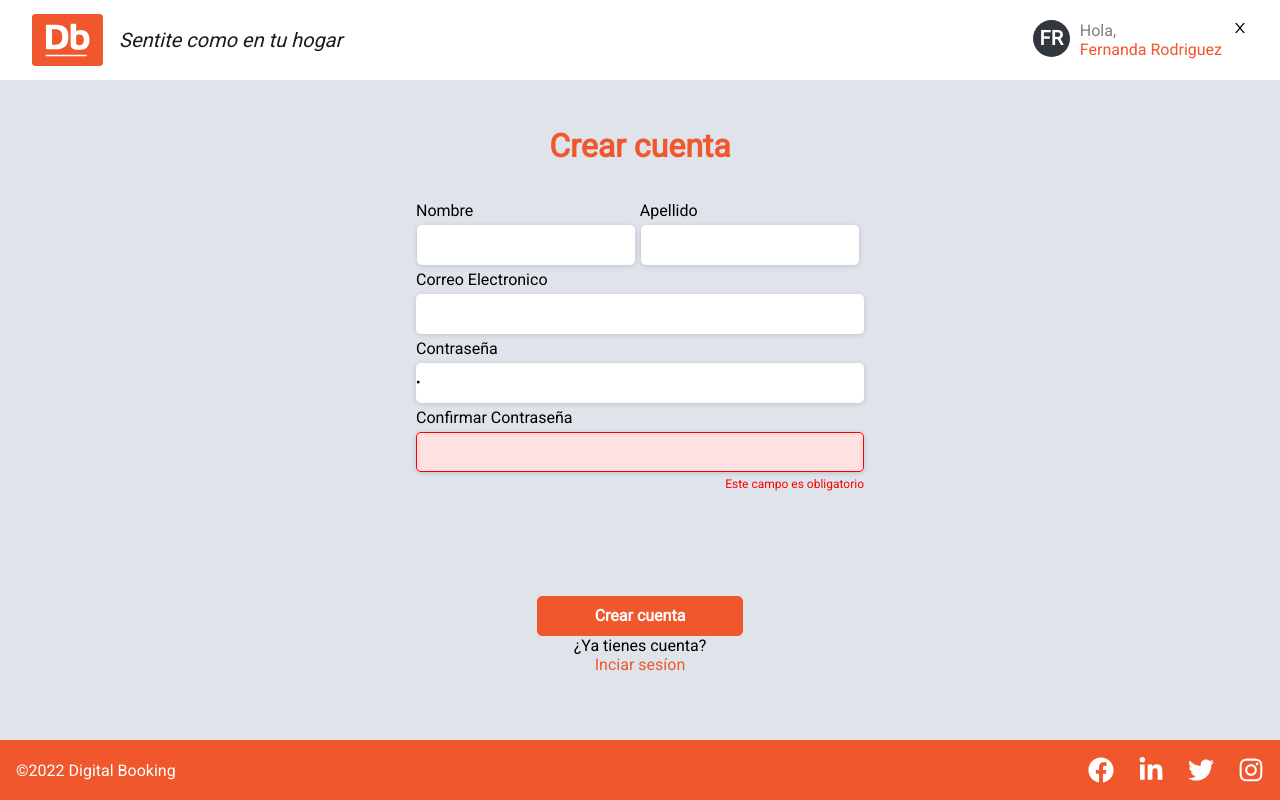
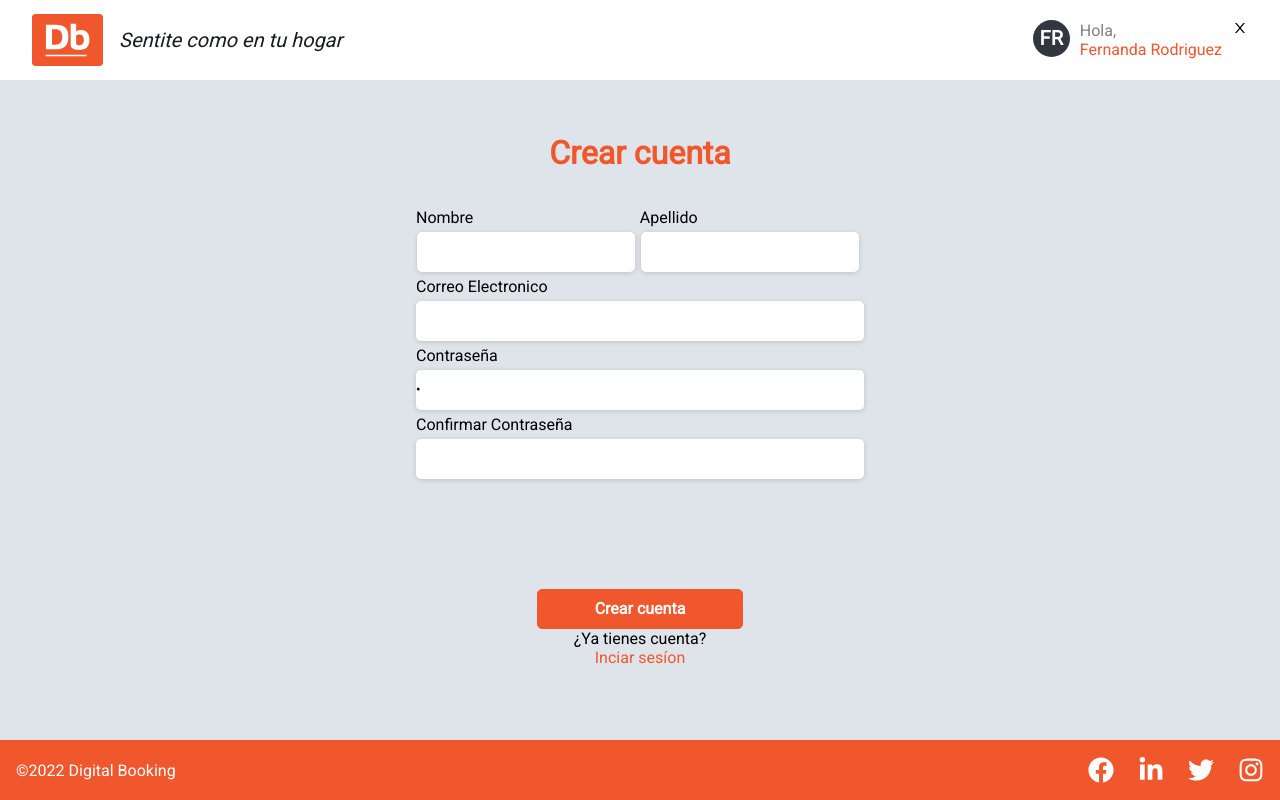
Before and after one commit to rodriguez02fer09/air-bnb, a React (Vite) app: page /register in a window 1280 px wide. Built offline with nearby package versions, Linux system fonts and the light colour scheme.

Commit message:
implementacion validaciones de register

```diff
--- a/package.json
+++ b/package.json
@@ -12,6 +12,7 @@
     "react": "^18.2.0",
     "react-date-range": "^1.4.0",
     "react-dom": "^18.2.0",
+    "react-hook-form": "^7.43.5",
     "react-icons": "^4.7.1",
     "react-router-dom": "6.4.3"
   },
--- a/src/components/DetailCards/DetailCards.jsx
+++ b/src/components/DetailCards/DetailCards.jsx
@@ -26,10 +26,8 @@ const DetailCards = ({
           <div className="detail_category__product">
             <p>{category}</p>
             <div className="detail_category__stars">
-
-                  {renderStarts(star, "#F0572D")}
-                  {renderStarts(5 - star , "#31363F")}
-
+              {renderStarts(star, "#F0572D")}
+              {renderStarts(5 - star, "#31363F")}
             </div>
           </div>
           <div className="detail_category__name">
--- a/src/components/Input/Input.jsx
+++ b/src/components/Input/Input.jsx
@@ -1,14 +1,15 @@
 import React from "react"
 import "../Input/input.css"
 
-const Input = ({label, type, size, value ,name, handlerchange , error = null}) => {
-    const className = error ? 'container-input_error container-input': 'container-input';
+const Input = ({label, type, size, value ,name, handlerchange ,errors}) => {
+
+    const className = errors[name] ? 'container-input_error container-input': 'container-input';
     return(
         <div className={`${className}`}>
             <label className={`${className}_label`}>{label}</label>
             <input type={type} className={`${className}_input input_${size}`} value={value} name={name} onChange={handlerchange} />
             {
-                error && <p>Este campo es obligatorio</p>
+               errors[name] && <span>{errors[name]}</span>
             }
 
         </div>
--- a/src/components/Input/input.css
+++ b/src/components/Input/input.css
@@ -34,11 +34,9 @@
     padding-block: 10px;
 }
 
-.container-input_input.container-input_error{
+ .container-input_input.container-input_errors {
     background: #FFE1E1;
     border: 1px solid #FF0000;
-    /* input shadow */
-
     box-shadow: 0px 1px 5px rgba(0, 0, 0, 0.15);
     border-radius: 5px;
 
@@ -64,13 +62,15 @@
     height: 40px;
 }
 
-.container-input_error p {
+.container-input_errors span {
     font-family: 'Roboto';
     font-style: normal;
     font-weight: 500;
     font-size: 12px;
     line-height: 14px;
     text-align: right;
+
     color: #FF0000;
 
+
 }
--- a/src/pages/Register/Register.jsx
+++ b/src/pages/Register/Register.jsx
@@ -1,44 +1,11 @@
-import React , {useState}from "react";
+import React, { useState } from "react";
+import { useForm } from "react-hook-form";
 import "./register.css";
 import Input from "../../components/Input/Input";
 import Button from "../../components/Button/Button";
 
-// const validaciones  = {
 
-// 	name:{
-// 		mensaje: "Campo requerido o invalido",
-// 		expresion:	/^[a-zA-ZÀ-ÿ\s]{1,40}$/, // Letras y espacios, pueden llevar acentos.
-// 	},
-// 	lastname:{
-// 		mensaje: "Campo requerido o invalido",
-// 		expresion:	/^[a-zA-ZÀ-ÿ\s]{1,40}$/, // Letras y espacios, pueden llevar acentos.
-// 	},
-// 	email: {
-// 		"mensaje": "Correo invalido",
-// 		"expresion": /[\w-\.]+@([\w-]+\.)+[\w-]{2,4}$/,
-// 	},
-// 	password: {
-// 		mensaje: " formato invalido debe tener mas de 6 caracteres",
-// 		expresion: /^\w{6}/,
-// 	},
-// 	confirmPassword: {
-// 		mensaje: "formato invalido debe tener mas de 6 caracteres",
-// 		expresion: /^\w{6}/,
-// 	},
-// 	diferenPassword:{
-// 		mensaje : "contraseña incorrecta",
 
-// 	}
-
-// }
-
-const formRegister = {
-  name:" ",
-  lastName: " ",
-  email: " ",
-  password : " ",
-  confirPasword: " ",
-}
 // const formRegister = {
 //   name:"fernanda",
 //   lastName: " ",
@@ -46,75 +13,156 @@ const formRegister = {
 //   password : " ",
 //   confirPasword: " ",
 // }
-const nombreaPropiedad= "name"
+const nombreaPropiedad = "name";
 // formRegister.name  ="fernanda"
 // formRegister['name']  ="fernanda"
 // formRegister[nombreaPropiedad]  = fernanda"
 
-
 const errors = {
   name: {
-    error:""
+    error: "",
   },
 
   lastName: {
-  error:""
+    error: "",
   },
   email: {
-  error:""
+    error: "",
   },
-password:{
-  error:" "
+  password: {
+    error: " ",
   },
-confirPassword:{
-  error:" "
+  confirPassword: {
+    error: " ",
+  },
+};
+const formRegistro = {
+  name: " ",
+  lastName: " ",
+  email: " ",
+  password: " ",
+  confirPasword: " ",
+};
+
+const Register = () => {
+  const [registro, setRegistro] = useState(formRegistro);
+  const [errores, setErrores] = useState({});
+
+
+
+  const handlerOnChange = (event) => {
+    console.log(event);
+
+    setRegistro((state) => {
+      return {
+        ...state,
+        [event.target.name]: event.target.value,
+      };
+    });
+
+    console.log(registro);
+  };
+
+  const handleSubmit =(event)=>{
+    event.preventDefault()
+
+    const nuevosErrores = {};
+
+    if (!registro.name.trim()) {
+      nuevosErrores.nombre = 'El nombre es obligatorio';
+    }
+    if (!registro.lastName.trim()) {
+      nuevosErrores.nombre = 'El nombre es obligatorio';
+    }
+    if (!registro.email.trim()) {
+      nuevosErrores.email = 'El email es obligatorio';
+    } else if (!/^[^\s@]+@[^\s@]+\.[^\s@]+$/.test(registro.email)) {
+      nuevosErrores.email = 'El email no es válido';
+    }
+    if (!registro.password.trim()) {
+      nuevosErrores.password = 'La contraseña es obligatoria';
+    } else if (registro.password.length < 8) {
+      nuevosErrores.password = 'La contraseña debe tener al menos 8 caracteres';
+    }
+
+
+     // Actualizar estado de errores
+    setErrores(() =>nuevosErrores);
+
+    // Si no hay errores, enviar formulario
+    if (Object.keys(nuevosErrores).length === 0) {
+      // enviar formulario
     }
   }
-
-const Register = () => {
-
-const [register, setRegister] = useState(formRegister)
-
-const  handlerOnChange = (event) => {
-  console.log(event)
-
-  setRegister((state) => {
-    return {
-      ...state,
-      [event.target.name]: event.target.value
-    }
-  })
-
-  console.log(register)
-}
   return (
-
     <div className="main_container">
       <h1 className="text-primary">Crear cuenta</h1>
-        <form className="form_container">
+      <form className="form_container" onSubmit= {handleSubmit}>
+        <div className="container_input">
+          <Input
+            label="Nombre"
+            type="text"
+            size="0"
+            value={registro.name}
+            handlerchange={handlerOnChange}
+            name="name"
 
-          <div className="container_input">
-          <Input label="Nombre" type="text" size="0" value={register.name} handlerchange={handlerOnChange} name="name"   />
-          <Input label="Apellido" type="text" size="0"  value={register.lastName} handlerchange={handlerOnChange} name="lastName" required="required"/>
+            errors={errores}
+
+          />
+          <Input
+            label="Apellido"
+            type="text"
+            size="0"
+            value={registro.lastName}
+            handlerchange={handlerOnChange}
+            name="lastName"
+            errors={errores}
+          />
         </div>
 
-          <Input label="Correo Electronico" type="text" size="3" value={register.email} name="email" required="required"/>
-          <Input label="Contraseña" type="password" size="3"  value={register.password} name="password"  required="required"/>
-          <Input label="Confirmar Contraseña" type="password" size="3" value={register.confirPassword} name="confirPassword" error="error"  />
+        <Input
+          label="Correo Electronico"
+          type="text"
+          size="3"
+          value={registro.email}
+          handlerchange={handlerOnChange}
+          name="email"
+          errors={errores}
+        />
+        <Input
+          label="Contraseña"
+          type="password"
+          size="3"
+          value={registro.password}
+          handlerchange={handlerOnChange}
+          name="password"
+          errors={errores}
+
+        />
+        <Input
+          label="Confirmar Contraseña"
+          type="password"
+          size="3"
+          value={registro.confirPassword}
+          handlerchange={handlerOnChange}
+          name="confirPassword"
+          error="error"
+
+          errors={errores}
+
+        />
 
         <div className="container_button">
-          <Button text="Crear cuenta" style="dark" size="1" />
-        <p>¿Ya tienes  cuenta?</p>
+          <Button type="submit" text="Crear cuenta" style="dark" size="1" />
+          <p>¿Ya tienes cuenta?</p>
           <a href="/login">Inciar sesíon</a>
         </div>
-
       </form>
     </div>
-
   );
 };
 export default Register;
-
 
 //cuando el boton de clcik enviar el formulario
 //inicializar un estado de errores
```
Also changed, not shown: src/pages/Home/Home.jsx (+13 -12 lines), 1 other file (tests, documents, lock files or other folders). Lines whose indentation alone changed are shown as unchanged.
